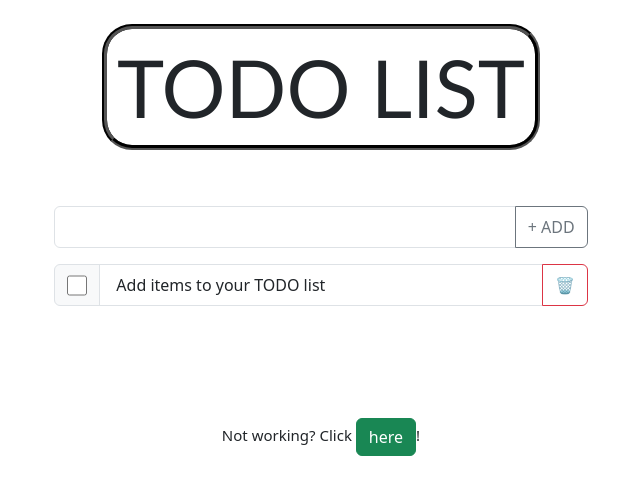
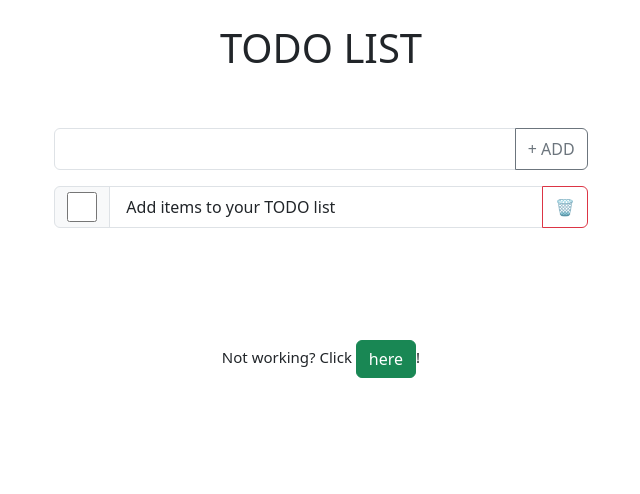
Before and after one commit to ArnavByjus/ToDoList, a plain HTML site: page TodoList/index.html in a window 1280 px wide. Shown: the whole page, without its empty margins (319-959 px from the left). Drawn offline with nearby package versions, Linux system fonts and the light colour scheme.

Commit message:
Update style.css

```diff
--- a/TodoList/style.css
+++ b/TodoList/style.css
@@ -1,4 +1,4 @@
-#h1TITLE{
+\#h1TITLE{
     font-family:'Gill Sans', 'Gill Sans MT', Calibri, 'Trebuchet MS', sans-serif;
     font-size: 80px;
     border-color: black;
@@ -10,8 +10,8 @@
 }
 
 .checkbox{
-    width: 20px;
-    height: 25px;
+    width: 30px;
+    height: 30px;
 }
 
   .leftborder{
```
